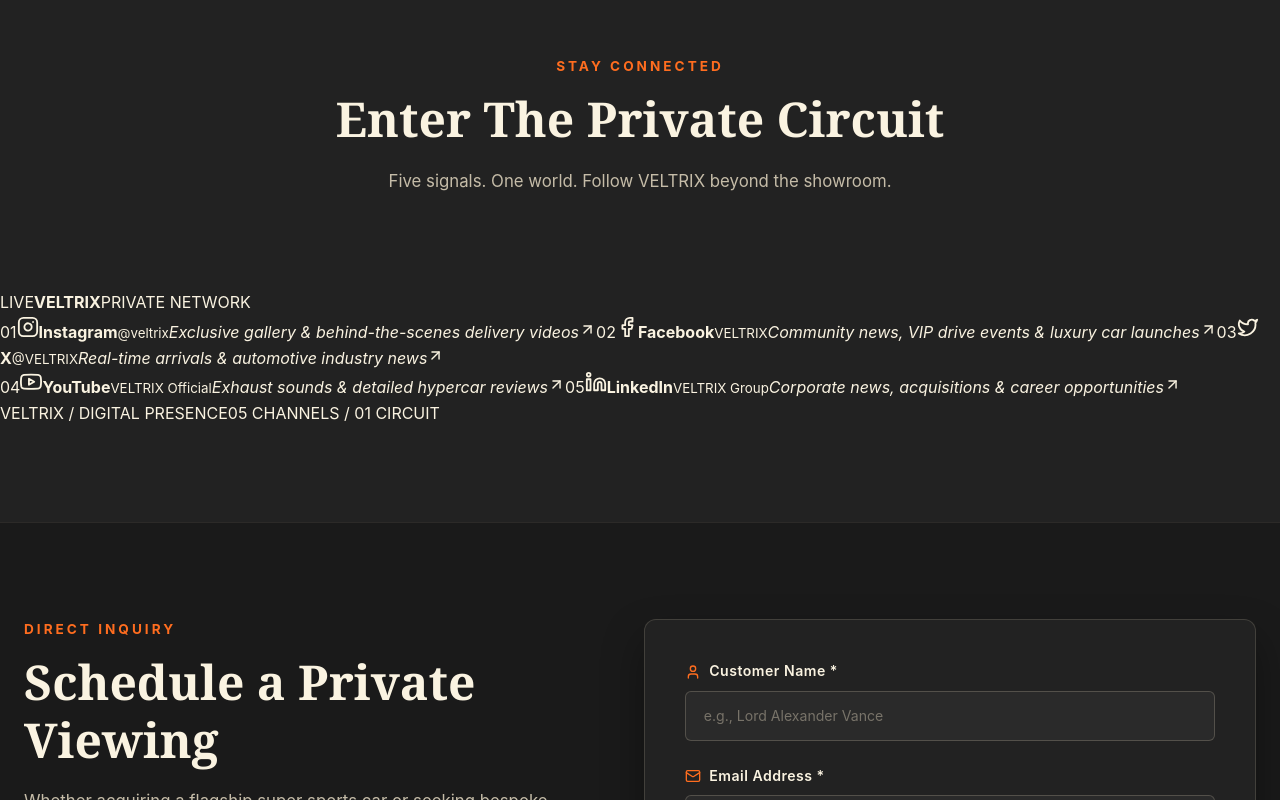
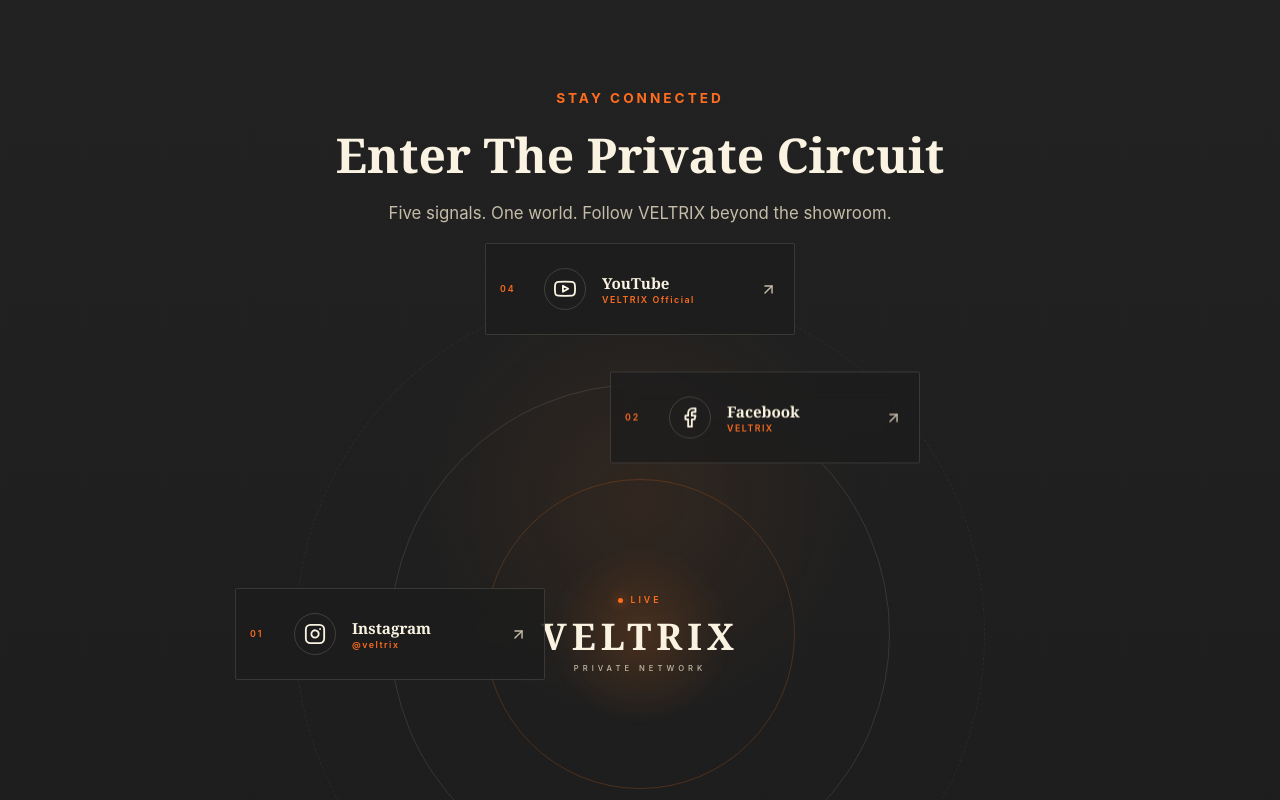
Before and after one commit to 7mud2007a/R3-car, a React app: page / in a window 1280 px wide. Shown: the part 5800-6600 px from the top of the page. Built offline with nearby package versions, Linux system fonts and the light colour scheme; the HTML template or start-up script is replaced by a standard one.

Commit message:
Style social section as immersive private circuit

```diff
--- a/src/components/SocialMedia.css
+++ b/src/components/SocialMedia.css
@@ -1,7 +1,32 @@
+/* VELTRIX PRIVATE CIRCUIT */
 .social-section {
-  padding: 6rem 0;
-  background-color: var(--color-dark);
   position: relative;
+  overflow: hidden;
+  padding: clamp(6rem, 10vw, 9rem) 0 4rem;
+  background:
+    radial-gradient(circle at 50% 48%, rgba(210, 105, 30, 0.10), transparent 25%),
+    linear-gradient(180deg, #222 0%, #1c1c1c 100%);
+  color: var(--color-cream);
+}
+
+.social-section::before {
+  content: '';
+  position: absolute;
+  inset: 0;
+  opacity: 0.18;
+  background-image:
+    linear-gradient(rgba(250, 243, 225, 0.035) 1px, transparent 1px),
+    linear-gradient(90deg, rgba(250, 243, 225, 0.035) 1px, transparent 1px);
+  background-size: 80px 80px;
+  mask-image: linear-gradient(to bottom, transparent, black 18%, black 82%, transparent);
+  pointer-events: none;
+}
+
+.social-circuit-shell {
+  width: min(1180px, calc(100% - 48px));
+  margin: 0 auto;
+  position: relative;
+  z-index: 1;
 }
 
 .social-header {
@@ -9,91 +34,428 @@
   display: flex;
   flex-direction: column;
   align-items: center;
-  margin-bottom: 3.5rem;
+  margin-bottom: 3rem;
 }
 
-.social-cards-container {
-  display: grid;
-  grid-template-columns: repeat(auto-fit, minmax(280px, 1fr));
-  gap: 1.5rem;
+.social-header .section-tag {
+  position: relative;
+  margin-bottom: 1rem;
 }
 
-.social-card {
-  background: var(--color-dark-card);
-  border: 1px solid rgba(245, 231, 198, 0.12);
-  border-radius: 8px;
-  padding: 1.75rem;
-  display: flex;
-  flex-direction: column;
-  position: relative;
-  transition: var(--transition-smooth);
-  text-decoration: none;
+.social-header .section-title {
+  max-width: 800px;
+  margin-bottom: 1rem;
 }
 
-.social-card:hover {
-  border-color: var(--color-orange);
-  transform: translateY(-5px);
-  box-shadow: var(--shadow-glow);
+.social-header .section-subtitle {
+  max-width: 560px;
+  margin: 0;
 }
 
-.social-icon-wrapper {
-  width: 56px;
-  height: 56px;
-  background-color: rgba(245, 231, 198, 0.05);
-  border: 1px solid rgba(245, 231, 198, 0.2);
+.social-circuit {
+  position: relative;
+  height: 720px;
+  isolation: isolate;
+}
+
+.circuit-rings,
+.orbit,
+.circuit-core {
+  position: absolute;
+  inset: 0;
+}
+
+.circuit-ring {
+  position: absolute;
+  left: 50%;
+  top: 50%;
+  border: 1px solid rgba(250, 243, 225, 0.11);
   border-radius: 50%;
+  transform: translate(-50%, -50%);
+}
+
+.ring-one {
+  width: 310px;
+  height: 310px;
+  border-color: rgba(210, 105, 30, 0.25);
+}
+
+.ring-two {
+  width: 500px;
+  height: 500px;
+}
+
+.ring-three {
+  width: 690px;
+  height: 690px;
+  border-style: dashed;
+  opacity: 0.55;
+  animation: circuit-spin 30s linear infinite;
+}
+
+@keyframes circuit-spin {
+  to { transform: translate(-50%, -50%) rotate(360deg); }
+}
+
+.circuit-cross::before,
+.circuit-cross::after {
+  content: '';
+  position: absolute;
+  background: rgba(250, 243, 225, 0.13);
+}
+
+.circuit-cross::before {
+  width: 18px;
+  height: 1px;
+}
+
+.circuit-cross::after {
+  width: 1px;
+  height: 18px;
+}
+
+.cross-one {
+  position: absolute;
+  top: 50%;
+  left: calc(50% - 345px);
+}
+
+.cross-two {
+  position: absolute;
+  top: calc(50% - 345px);
+  left: 50%;
+}
+
+.circuit-core {
+  z-index: 4;
   display: flex;
   align-items: center;
   justify-content: center;
-  color: var(--color-orange);
-  margin-bottom: 1.25rem;
-  transition: var(--transition-smooth);
+  flex-direction: column;
+  pointer-events: none;
 }
 
-.social-card:hover .social-icon-wrapper {
-  background-color: var(--color-orange);
-  color: #ffffff;
-  border-color: var(--color-orange);
+.circuit-core::before {
+  content: '';
+  width: 185px;
+  height: 185px;
+  position: absolute;
+  border-radius: 50%;
+  background: radial-gradient(circle, rgba(210, 105, 30, 0.20), rgba(210, 105, 30, 0.02) 62%, transparent 70%);
+  filter: blur(2px);
 }
 
-.social-info {
+.core-status,
+.core-caption,
+.circuit-core strong {
+  position: relative;
+}
+
+.core-status {
+  display: flex;
+  align-items: center;
+  gap: 7px;
+  font: 600 0.55rem/1 var(--font-sans);
+  letter-spacing: 3px;
+  color: var(--color-orange);
+  margin-bottom: 13px;
+}
+
+.core-status i {
+  width: 5px;
+  height: 5px;
+  border-radius: 50%;
+  background: var(--color-orange);
+  box-shadow: 0 0 12px var(--color-orange);
+  animation: pulse 1.8s ease-in-out infinite;
+}
+
+@keyframes pulse {
+  50% { opacity: 0.3; transform: scale(0.65); }
+}
+
+.circuit-core strong {
+  font: 700 clamp(1.6rem, 3vw, 2.3rem)/1 var(--font-serif);
+  letter-spacing: 5px;
+  color: var(--color-cream);
+}
+
+.core-caption {
+  margin-top: 10px;
+  font: 500 0.48rem/1 var(--font-sans);
+  letter-spacing: 4px;
+  color: var(--color-text-muted);
+}
+
+.orbit {
+  z-index: 5;
+  pointer-events: none;
+}
+
+.signal-node {
+  --angle: calc(var(--node-index) * 120deg - 90deg);
+  position: absolute;
+  left: 50%;
+  top: 50%;
+  width: 310px;
+  min-height: 92px;
+  transform:
+    translate(-50%, -50%)
+    rotate(var(--angle))
+    translateY(-250px)
+    rotate(calc(var(--angle) * -1));
+  display: grid;
+  grid-template-columns: 34px 48px 1fr 20px;
+  align-items: center;
+  gap: 10px;
+  padding: 13px 14px;
+  border: 1px solid rgba(250, 243, 225, 0.13);
+  border-radius: 2px;
+  background: rgba(28, 28, 28, 0.72);
+  backdrop-filter: blur(14px);
+  text-decoration: none;
+  pointer-events: auto;
+  overflow: hidden;
+  transition: 500ms cubic-bezier(.2,.8,.2,1);
+}
+
+.orbit-two .signal-node {
+  --angle: calc(var(--node-index) * 180deg + 0deg);
+  transform:
+    translate(-50%, -50%)
+    rotate(var(--angle))
+    translateY(-345px)
+    rotate(calc(var(--angle) * -1));
+}
+
+.signal-node::before {
+  content: '';
+  position: absolute;
+  inset: 0;
+  background: linear-gradient(90deg, transparent, rgba(210, 105, 30, 0.14), transparent);
+  transform: translateX(-110%);
+  transition: transform 600ms ease;
+}
+
+.signal-node:hover {
+  border-color: rgba(210, 105, 30, 0.7);
+  background: rgba(35, 30, 26, 0.92);
+  box-shadow: 0 12px 45px rgba(0, 0, 0, 0.32), 0 0 30px rgba(210, 105, 30, 0.08);
+  transform:
+    translate(-50%, -50%)
+    rotate(var(--angle))
+    translateY(-262px)
+    rotate(calc(var(--angle) * -1))
+    scale(1.035);
+}
+
+.orbit-two .signal-node:hover {
+  transform:
+    translate(-50%, -50%)
+    rotate(var(--angle))
+    translateY(-357px)
+    rotate(calc(var(--angle) * -1))
+    scale(1.035);
+}
+
+.signal-node::after {
+  content: '';
+  position: absolute;
+  left: 0;
+  top: 0;
+  width: 2px;
+  height: 100%;
+  background: var(--color-orange);
+  transform: scaleY(0);
+  transform-origin: bottom;
+  transition: transform 400ms ease;
+}
+
+.signal-node:hover::after {
+  transform: scaleY(1);
+}
+
+.signal-line {
+  position: absolute;
+  width: 72px;
+  height: 1px;
+  background: linear-gradient(90deg, rgba(210, 105, 30, 0.65), transparent);
+  left: 50%;
+  top: 50%;
+  transform-origin: left;
+  transform: rotate(calc(var(--angle) + 90deg)) translateX(154px);
+  opacity: 0.45;
+  pointer-events: none;
+}
+
+.signal-number {
+  font: 600 0.55rem/1 var(--font-sans);
+  letter-spacing: 2px;
+  color: var(--color-orange);
+}
+
+.signal-icon {
+  width: 42px;
+  height: 42px;
+  border: 1px solid rgba(250, 243, 225, 0.16);
+  border-radius: 50%;
+  display: grid;
+  place-items: center;
+  color: var(--color-cream);
+  transition: 350ms ease;
+}
+
+.signal-node:hover .signal-icon {
+  color: var(--color-orange);
+  border-color: rgba(210, 105, 30, 0.55);
+  transform: rotate(-8deg);
+}
+
+.signal-copy {
+  min-width: 0;
   display: flex;
   flex-direction: column;
-  flex-grow: 1;
 }
 
-.social-name {
-  font-family: var(--font-serif);
-  font-size: 1.25rem;
+.signal-copy b {
+  font: 700 0.95rem/1.2 var(--font-serif);
   color: var(--color-cream);
-  font-weight: 700;
-  margin-bottom: 0.2rem;
 }
 
-.social-handle {
-  font-size: 0.85rem;
-  color: var(--color-beige);
-  font-weight: 600;
-  margin-bottom: 0.75rem;
+.signal-copy small {
+  margin-top: 3px;
+  font: 600 0.55rem/1 var(--font-sans);
+  letter-spacing: 1.5px;
+  color: var(--color-orange);
 }
 
-.social-desc {
-  font-size: 0.85rem;
+.signal-copy em {
+  display: block;
+  max-height: 0;
+  opacity: 0;
+  overflow: hidden;
+  margin-top: 0;
+  font: normal 0.68rem/1.4 var(--font-sans);
   color: var(--color-text-muted);
-  line-height: 1.5;
+  transition: 450ms ease;
 }
 
-.social-arrow {
-  position: absolute;
-  top: 1.5rem;
-  right: 1.5rem;
-  color: var(--color-text-muted);
-  opacity: 0.6;
-  transition: var(--transition-smooth);
+.signal-node:hover .signal-copy em {
+  max-height: 42px;
+  opacity: 1;
+  margin-top: 6px;
 }
 
-.social-card:hover .social-arrow {
+.signal-arrow {
+  color: var(--color-text-muted);
+  transition: 350ms ease;
+}
+
+.signal-node:hover .signal-arrow {
   color: var(--color-orange);
-  opacity: 1;
   transform: translate(2px, -2px);
 }
+
+.social-footer-note {
+  display: flex;
+  justify-content: space-between;
+  padding-top: 1.5rem;
+  border-top: 1px solid rgba(250, 243, 225, 0.10);
+  font: 500 0.55rem/1 var(--font-sans);
+  letter-spacing: 3px;
+  color: rgba(250, 243, 225, 0.38);
+}
+
+.social-footer-note span:last-child {
+  color: var(--color-orange);
+}
+
+@media (max-width: 800px) {
+  .social-section {
+    padding: 5rem 0 3rem;
+  }
+
+  .social-circuit-shell {
+    width: min(100% - 32px, 560px);
+  }
+
+  .social-header {
+    margin-bottom: 1.5rem;
+  }
+
+  .social-circuit {
+    height: auto;
+    padding: 0.5rem 0 1rem;
+  }
+
+  .circuit-rings,
+  .circuit-core {
+    display: none;
+  }
+
+  .orbit,
+  .orbit-two {
+    position: relative;
+    inset: auto;
+    display: flex;
+    flex-direction: column;
+    gap: 10px;
+  }
+
+  .orbit-two {
+    margin-top: 10px;
+  }
+
+  .signal-node,
+  .orbit-two .signal-node,
+  .signal-node:hover,
+  .orbit-two .signal-node:hover {
+    position: relative;
+    inset: auto;
+    left: auto;
+    top: auto;
+    width: 100%;
+    min-height: 78px;
+    transform: none;
+    display: grid;
+    grid-template-columns: 30px 46px 1fr 18px;
+    padding: 12px;
+    border-radius: 2px;
+  }
+
+  .signal-line {
+    display: none;
+  }
+
+  .signal-copy em,
+  .signal-node:hover .signal-copy em {
+    max-height: 38px;
+    opacity: 1;
+    margin-top: 4px;
+  }
+
+  .signal-icon {
+    width: 38px;
+    height: 38px;
+  }
+
+  .social-footer-note {
+    margin-top: 1rem;
+    gap: 14px;
+    line-height: 1.6;
+    flex-direction: column;
+  }
+}
+
+@media (prefers-reduced-motion: reduce) {
+  .ring-three,
+  .core-status i {
+    animation: none;
+  }
+
+  .signal-node,
+  .signal-icon,
+  .signal-copy em {
+    transition: none;
+  }
+}
```
